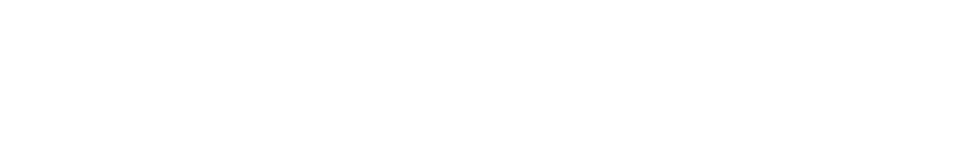
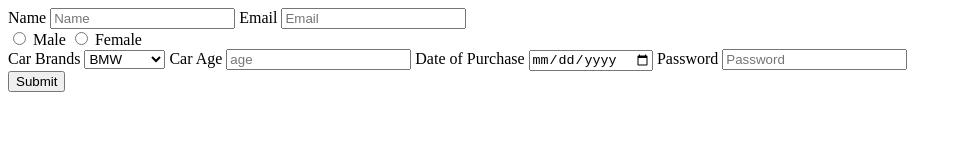
Before and after one commit to acciojob/car-insurance-form-iftikarjahan, a website: page main.html in a window 1280 px wide. Shown: the whole page, without its empty margins (0-962 px from the left). Drawn offline with Linux system fonts and the light colour scheme.

Commit message:
created a submission

```diff
--- a/main.html
+++ b/main.html
@@ -7,6 +7,38 @@
 </head>
 
 <body>
+	<!DOCTYPE html>
+
+<html>
+
+<head>
+	<link rel="stylesheet" href="styles.css">
+</head>
+
+<body>
+	<form method="post">
+		<label for="name">Name</label>
+		<input id="name" type="text" required placeholder="Name"/>
+		<label for="email">Email</label>
+		<input id="email" type="email" required placeholder="Email"/><br>
+		<input type="radio" required id="gender_m" name="gender" value="male"/>
+		<label for="gender_m">Male</label>
+		<input type="radio" required id="gender_f" name="gender" value="female"/>
+		<label for="gender_f">Female</label><br>
+		<label for="cars">Car Brands</label>
+		<select id="cars" name="cars" required>
+			<option value="BMW">BMW</option>
+			<option value="Audi">Audi</option>
+			<option value="Mercedes">Mercedes</option>
+		</select>
+		<label for="carage">Car Age</label>
+		<input id="carage" required type="number" placeholder="age" name="age"/>
+		<label for="dop">Date of Purchase</label>
+		<input id="dop" required type="date" name="dop"/>
+		<label for="password">Password</label>
+		<input id="password" required type="password" name="password" placeholder="Password"/><br>
+		<input type="submit"/>
+	</form>
 	<!-- the entire body must be written by student -->
     <script type="text/javascript" src="./script.js">
 </script>
@@ -14,3 +46,10 @@
 </body>
 
 </html>
+	<!-- the entire body must be written by student -->
+    <script type="text/javascript" src="./script.js">
+</script>
+
+</body>
+
+</html>
```
